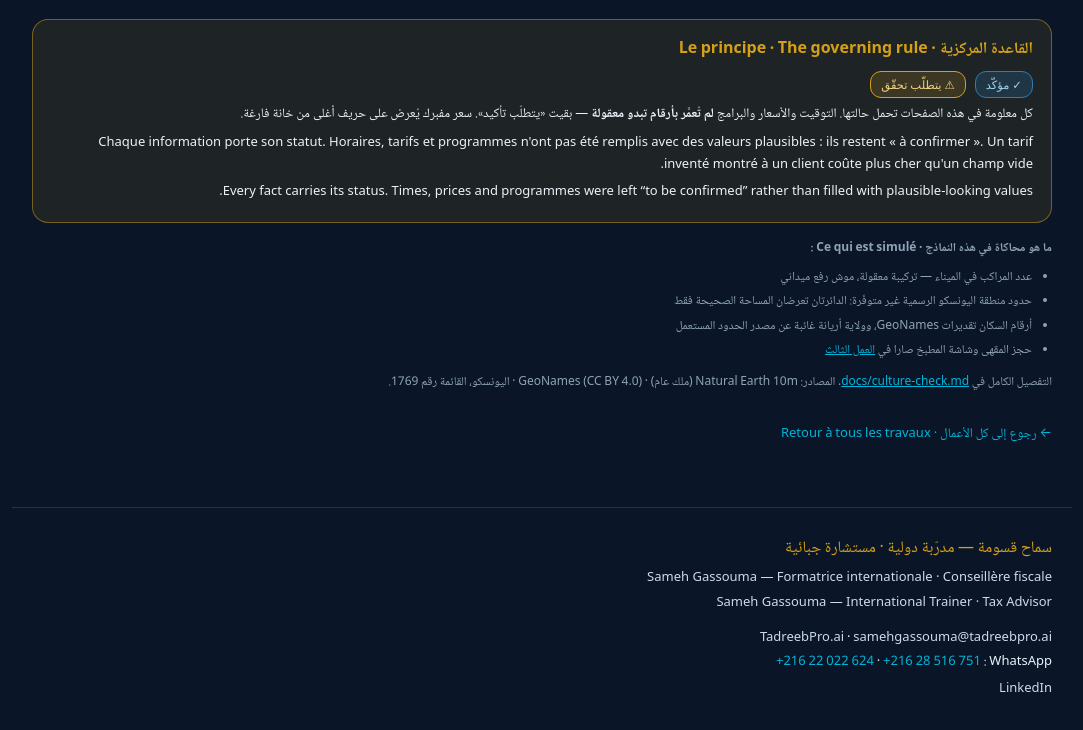
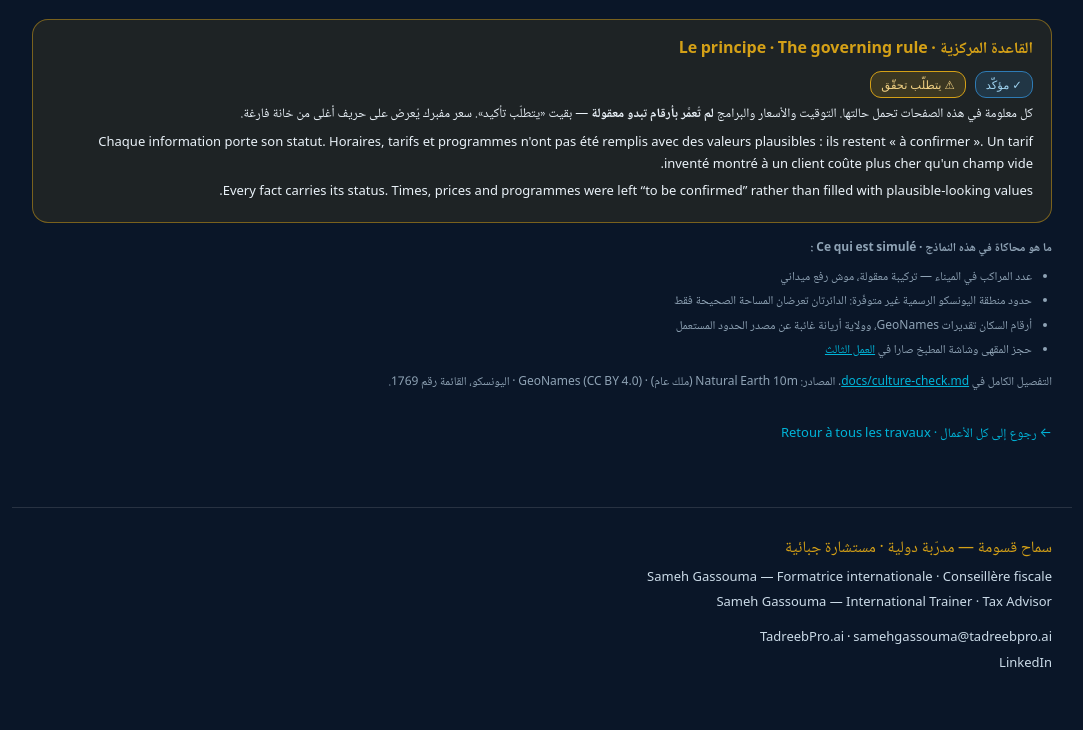
Before and after one commit to samehgassouma-cloud/sidi-bou-said-hill, a plain HTML site: page amal-2/index.html in a window 1280 px wide. Shown: the part 756-1486 px from the top of the page, without its empty margins (98-1181 px from the left). Drawn offline with Linux system fonts and the light colour scheme.

Commit message:
حذف أرقام الهاتف من الصفحات العامة والإبقاء على البريد الإلكتروني فقط

```diff
--- a/amal-2/index.html
+++ b/amal-2/index.html
@@ -181,9 +181,6 @@
   <div style="margin-top:10px">
     <span class="lat">TadreebPro.ai</span> ·
     <a href="mailto:samehgassouma@tadreebpro.ai" class="lat">samehgassouma@tadreebpro.ai</a><br>
-    WhatsApp :
-    <a href="https://wa.me/21628516751" class="ltr">+216 28 516 751</a> ·
-    <a href="https://wa.me/21622022624" class="ltr">+216 22 022 624</a><br>
     <a href="https://linkedin.com/in/sameh-gassouma-ab58703b2" class="lat">LinkedIn</a>
   </div>
 </footer>
```
Also changed, not shown: amal-3/index.html (+0 -3 lines), index.html (+0 -3 lines), 2 other files.
